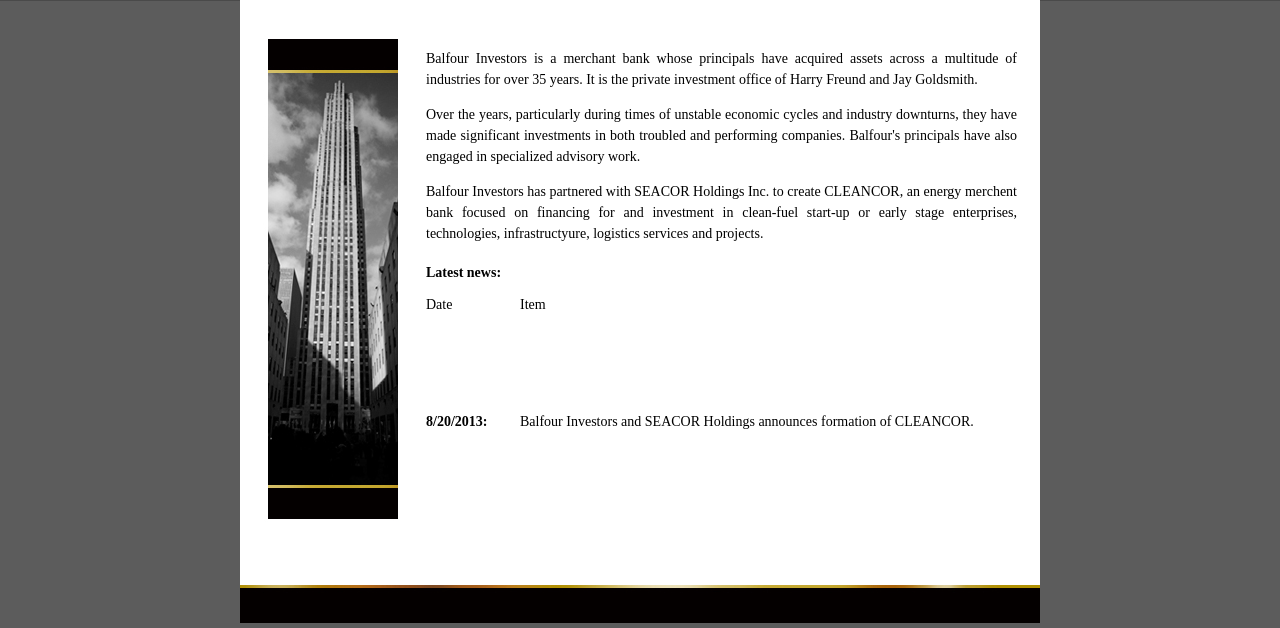
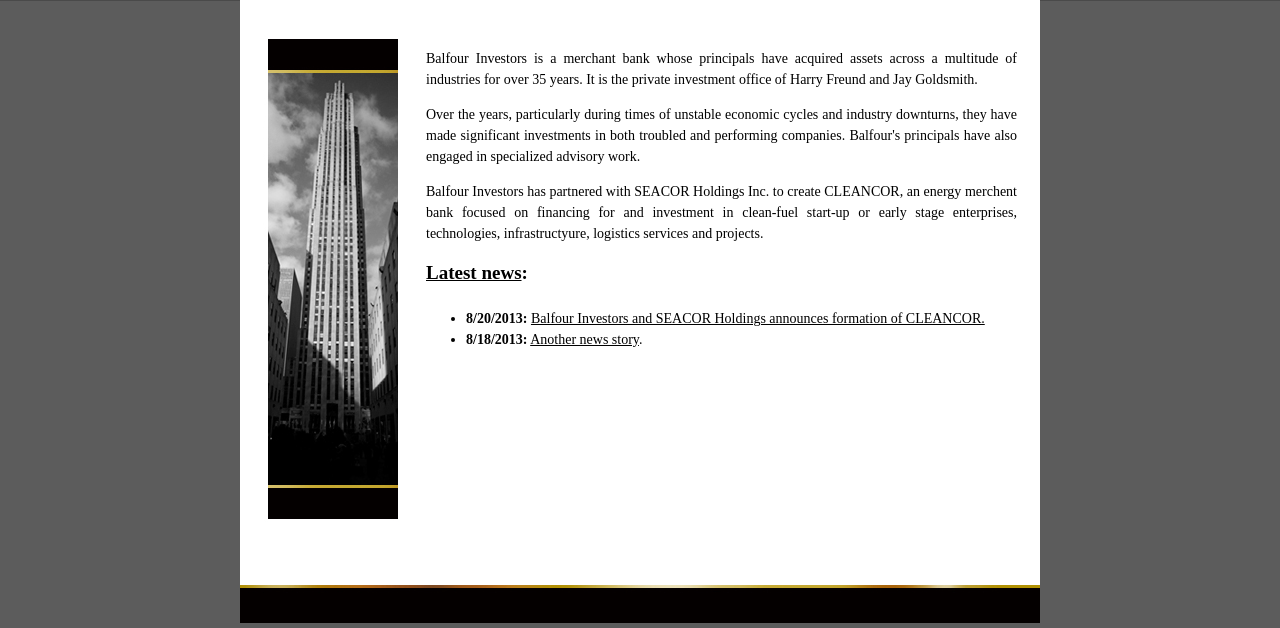
Before and after one commit to AramZS/balfour, a PHP site: page / in a window 1280 px wide. Shown: the part 298-926 px from the top of the page. Run offline with PHP 8.4, Linux system fonts and the light colour scheme.

Commit message:
Better news block

```diff
--- a/index.php
+++ b/index.php
@@ -28,15 +28,21 @@
 				</td>
 			</tr>
 			<tr valign="top" height="30px">
-				<th colspan="4" valign="top">Latest news:</th>
+				<th colspan="4" valign="top" class="latest-title"><a href="news.php">Latest news</a>:</th>
 			</tr>
 			<tr valign="top">
-				<td colspan="1" width="90px">Date</td>
-				<td colspan="3">Item</td>
-			</tr>
-			<tr valign="top">
-				<td><strong>8/20/2013:</strong></td>
-				<td>Balfour Investors and SEACOR Holdings announces formation of CLEANCOR.</td>
+				<td colspan="4">
+				<div class="news-list">
+					<ul>
+						<li>
+							<strong>8/20/2013:</strong> <a href="article-seacor-balfour-announce.php">Balfour Investors and SEACOR Holdings announces formation of CLEANCOR.</a>
+						</li>
+						<li>
+							<strong>8/18/2013:</strong> <a href="article-two.php">Another news story</a>.
+						</li>
+					</ul>
+				</div>
+				</td>
 			</tr>
 		</table>
 	</div>
--- a/news.php
+++ b/news.php
@@ -19,7 +19,7 @@
 			</h2>
 			<div class="article">
 				<h3>
-					SEACOR Holdings Inc. and Balfour Investors Inc. Announce Formation of CLEANCOR Energy Solutions LLC
+					<a href="article-seacor-balfour-announce.php">SEACOR Holdings Inc. and Balfour Investors Inc. Announce Formation of CLEANCOR Energy Solutions LLC</a>
 				</h3>
 				<p>
 				SEACOR Holdings Inc. and Balfour Investors Inc. today announced the formation of CLEANCOR Energy Solutions LLC ("CLEANCOR"), an energy merchant bank focusing on financing for and investment in clean-fuel start-up or early stage enterprises, technologies, infrastructure, logistics services, and projects.
@@ -28,7 +28,7 @@
 			</div>
 			<div class="article">
 				<h3>
-					SEACOR Holdings Inc. and Balfour Investors Inc. Announce Formation of CLEANCOR Energy Solutions LLC
+					<a href="article-two.php">SEACOR Holdings Inc. and Balfour Investors Inc. Announce Formation of CLEANCOR Energy Solutions LLC</a>
 				</h3>
 				<p>
 				SEACOR Holdings Inc. and Balfour Investors Inc. today announced the formation of CLEANCOR Energy Solutions LLC ("CLEANCOR"), an energy merchant bank focusing on financing for and investment in clean-fuel start-up or early stage enterprises, technologies, infrastructure, logistics services, and projects.
```
